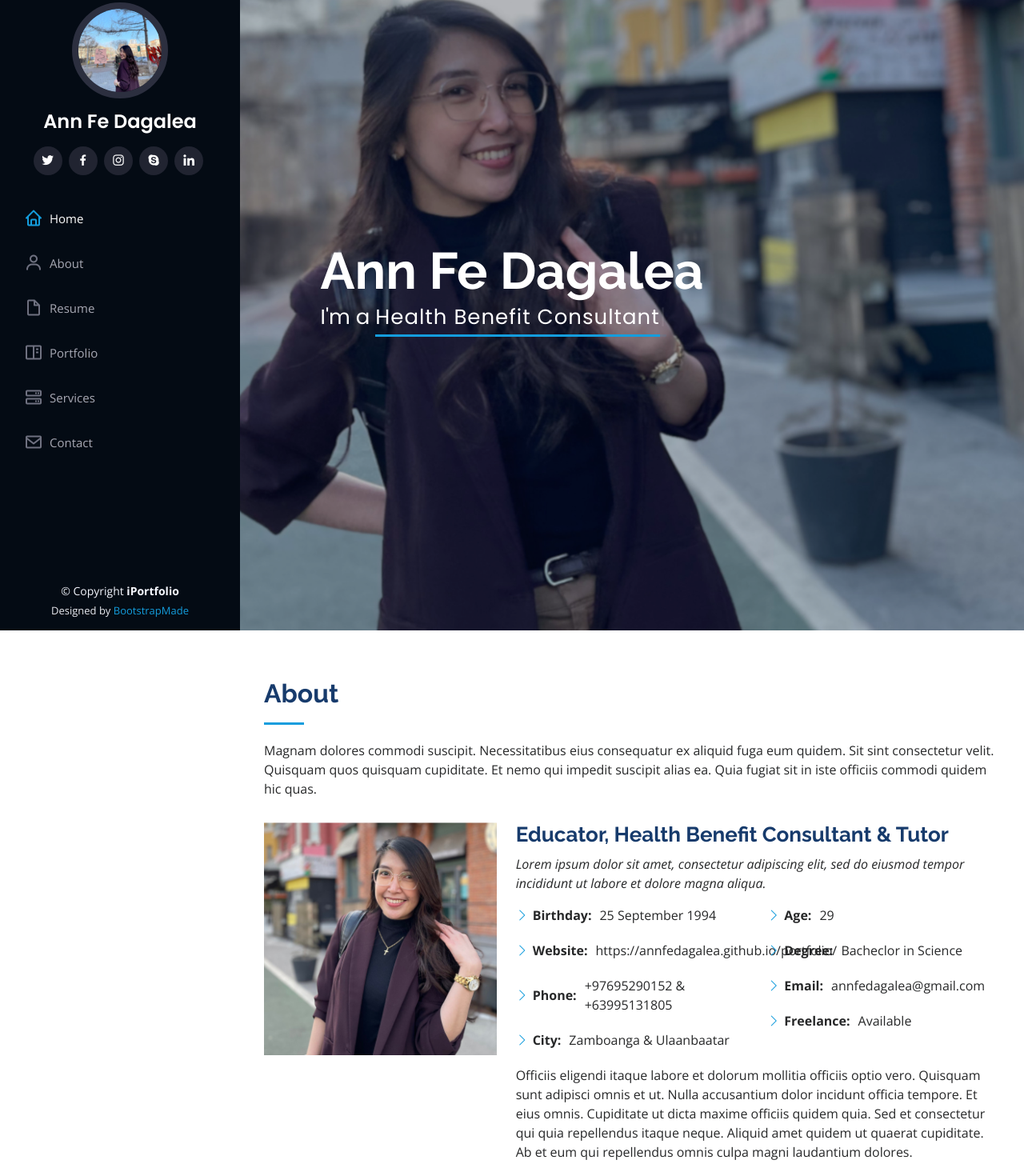
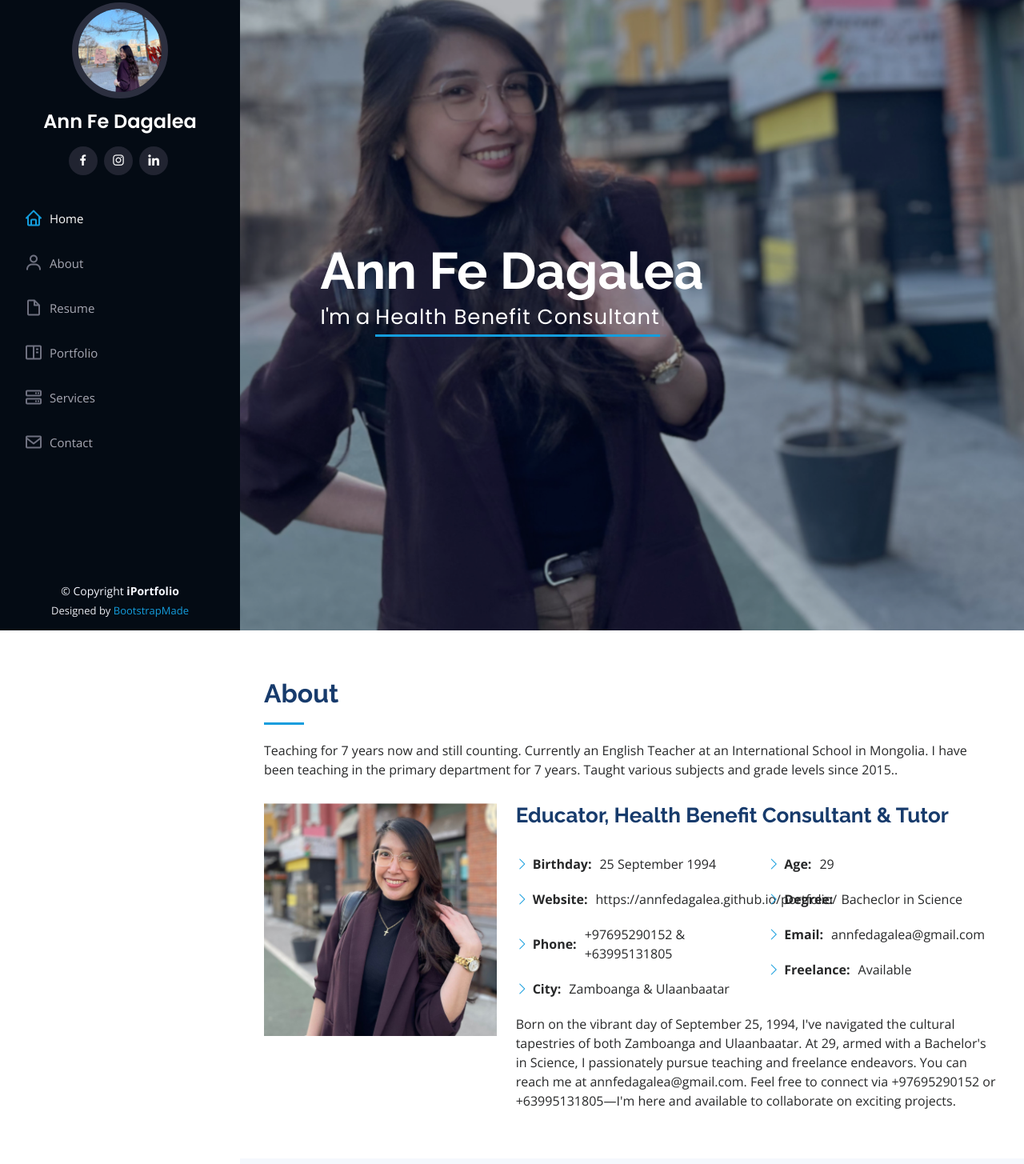
Before and after one commit to jbjpsakura/portfolio, a plain HTML site: page index.html in a window 1280 px wide. Shown: the part 12-1467 px from the top of the page at 80% size. Drawn offline with nearby package versions, Linux system fonts and the light colour scheme.

Commit message:
updated info
commit info details

```diff
--- a/index.html
+++ b/index.html
@@ -49,11 +49,11 @@
         <img src="assets/img/profile-img.jpg" alt="" class="img-fluid rounded-circle">
         <h1 class="text-light"><a href="index.html">Ann Fe Dagalea</a></h1>
         <div class="social-links mt-3 text-center">
-          <a href="#" class="twitter"><i class="bx bxl-twitter"></i></a>
-          <a href="#" class="facebook"><i class="bx bxl-facebook"></i></a>
-          <a href="#" class="instagram"><i class="bx bxl-instagram"></i></a>
-          <a href="#" class="google-plus"><i class="bx bxl-skype"></i></a>
-          <a href="#" class="linkedin"><i class="bx bxl-linkedin"></i></a>
+          <!-- <a href="#" class="twitter"><i class="bx bxl-twitter"></i></a> -->
+          <a href="https://www.facebook.com/AnnFeDee" target="_blank" class="facebook"><i class="bx bxl-facebook"></i></a>
+          <a href="https://www.instagram.com/annfedee/" target="_blank" class="instagram"><i class="bx bxl-instagram"></i></a>
+          <!-- <a href="#" class="google-plus"><i class="bx bxl-skype"></i></a> -->
+          <a href="https://mn.linkedin.com/in/annfedagalea" target="_blank" class="linkedin"><i class="bx bxl-linkedin"></i></a>
         </div>
       </div>
 
@@ -86,7 +86,7 @@
 
         <div class="section-title">
           <h2>About</h2>
-          <p>Magnam dolores commodi suscipit. Necessitatibus eius consequatur ex aliquid fuga eum quidem. Sit sint consectetur velit. Quisquam quos quisquam cupiditate. Et nemo qui impedit suscipit alias ea. Quia fugiat sit in iste officiis commodi quidem hic quas.</p>
+          <p>Teaching for 7 years now and still counting. Currently an English Teacher at an International School in Mongolia. I have been teaching in the primary department for 7 years. Taught various subjects and grade levels since 2015..</p>
         </div>
 
         <div class="row">
@@ -95,10 +95,7 @@
           </div>
           <div class="col-lg-8 pt-4 pt-lg-0 content" data-aos="fade-left">
             <h3>Educator, Health Benefit Consultant &amp; Tutor</h3>
-            <p class="fst-italic">
-              Lorem ipsum dolor sit amet, consectetur adipiscing elit, sed do eiusmod tempor incididunt ut labore et dolore
-              magna aliqua.
-            </p>
+            <br/>
             <div class="row">
               <div class="col-lg-6">
                 <ul>
@@ -118,8 +115,7 @@
               </div>
             </div>
             <p>
-              Officiis eligendi itaque labore et dolorum mollitia officiis optio vero. Quisquam sunt adipisci omnis et ut. Nulla accusantium dolor incidunt officia tempore. Et eius omnis.
-              Cupiditate ut dicta maxime officiis quidem quia. Sed et consectetur qui quia repellendus itaque neque. Aliquid amet quidem ut quaerat cupiditate. Ab et eum qui repellendus omnis culpa magni laudantium dolores.
+              Born on the vibrant day of September 25, 1994, I've navigated the cultural tapestries of both Zamboanga and Ulaanbaatar. At 29, armed with a Bachelor's in Science, I passionately pursue teaching and freelance endeavors. You can reach me at annfedagalea@gmail.com. Feel free to connect via +97695290152 or +63995131805—I'm here and available to collaborate on exciting projects.
             </p>
           </div>
         </div>
@@ -128,7 +124,7 @@
     </section><!-- End About Section -->
 
     <!-- ======= Facts Section ======= -->
-    <section id="facts" class="facts">
+    <!-- <section id="facts" class="facts">
       <div class="container">
 
         <div class="section-title">
@@ -172,7 +168,7 @@
 
         </div>
 
-      </div>
+      </div> -->
     </section><!-- End Facts Section -->
 
     <!-- ======= Skills Section ======= -->
```
